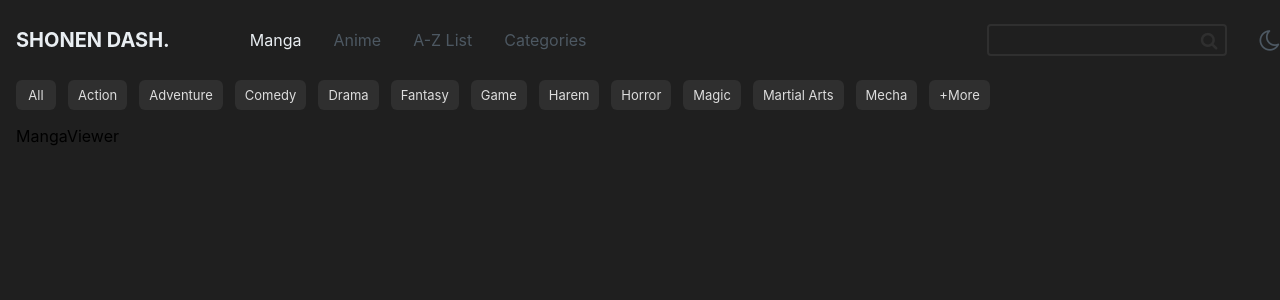
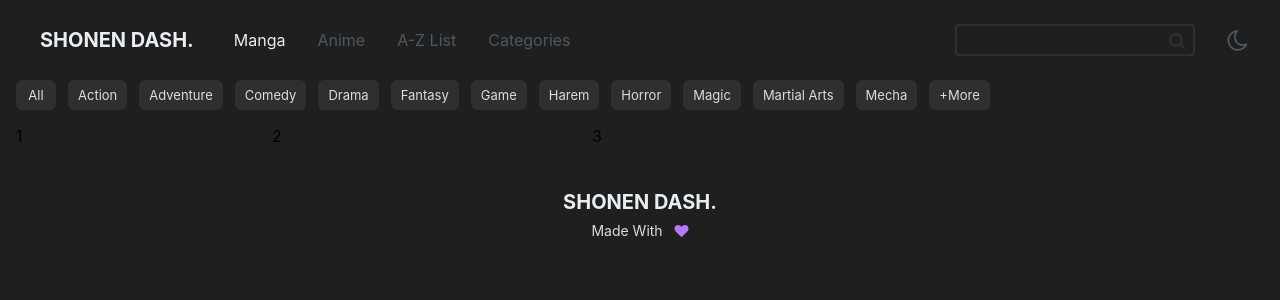
Before and after one commit to arun0808rana/manga-reader, a React (Create React App) app: page /manga-view in a window 1280 px wide. Shown: the top 300 px of the page. Built offline with nearby package versions, Linux system fonts and the light colour scheme.

Commit message:
add: footer

```diff
--- a/src/App.css
+++ b/src/App.css
@@ -10,7 +10,18 @@
   --CHATAK-ACTIVE: #b578ff;
   --MAX-WIDTH: calc(1440px - 32px);
 }
+* {
+  box-sizing: border-box;
+}
+#root,
+html,
+body {
+  height: 100%;
+}
 
+#root > * {
+  padding: 0 16px;
+}
 /* global css */
 * {
   box-sizing: border-box;
@@ -37,7 +48,6 @@
   width: 100%;
   max-width: var(--MAX-WIDTH);
   margin: auto;
-  padding: 0 16px;
 }
 
 .hover-active:hover {
@@ -65,6 +75,7 @@
   width: 100%;
   height: 80px;
   margin: auto;
+  padding: 0 16px;
 }
 .logo.link {
   margin-right: 40px;
@@ -260,7 +271,6 @@
   flex-wrap: wrap;
   max-width: var(--MAX-WIDTH);
   margin: auto;
-  padding: 0 16px;
 }
 .category-pill {
   padding: 0 10px;
@@ -334,7 +344,7 @@
 .latest-updates {
   color: var(--TEXT-DIM-ACTIVE);
   margin: 64px 0 0;
-  width: 70%;
+  width: 64%;
 }
 .latest-updates-body {
   display: flex;
@@ -450,11 +460,47 @@
 }
 /* most viewed css end */
 
+/* manga viewer css start */
+.manga-viewer {
+  max-width: var(--MAX-WIDTH);
+  margin: auto;
+  display: flex;
+  height: fit-content;
+}
 
-/* manga viewer css start */
-.manga-viewer{
-  max-width: var(--MAX-WIDTH);
-  padding: 0 16px;
-  margin: auto;
+.manga-viewer-details-panel {
+  width: 100%;
+  max-width: 256px;
+}
+
+.manga-viewer-chapters-volumes-panel {
+  width: 100%;
+  max-width: 320px;
+}
+
+.manga-viewer-panel {
+  width: 100%;
 }
 /* manga viewer css end */
+
+/* footer css start */
+footer {
+  display: flex;
+  align-items: center;
+  justify-content: center;
+  flex-direction: column;
+  height: 96px;
+  margin-top: 16px;
+}
+.love-website{
+  color: var(--TEXT-DIM-ACTIVE);
+  font-size: 14px;
+}
+.logo.active{
+  margin: 0;
+}
+.love-website > .fa-heart {
+  color: var(--CHATAK-ACTIVE);
+  margin-left: 8px;
+}
+/* footer css end */
--- a/src/App.js
+++ b/src/App.js
@@ -2,20 +2,22 @@
 import './App.css';
 import { Route, Routes } from 'react-router-dom';
 import Home from './features/home/Home';
-import Navbar from './features/navbar/Navbar';
 import MangaViewer from './features/mangaViewer/MangaViewer';
 import CategoryPills from './reusablesComponents/category/CategoryPills';
+import Footer from './reusablesComponents/footer/Footer';
+import Navbar from './reusablesComponents/navbar/Navbar';
 
 function App() {
   return (
     <>
       <Navbar />
-      <CategoryPills/>
+      <CategoryPills />
       <Routes>
         <Route path="/" element={<Home />} />
         <Route path="manga-view" element={<MangaViewer />} />
         {/* <Route path="invoices" element={<Invoices />} /> */}
       </Routes>
+      <Footer />
     </>
   );
 }
--- a/src/features/home/MostViewed.jsx
+++ b/src/features/home/MostViewed.jsx
@@ -60,7 +60,7 @@
                       <div className="most-viewed-genre">Action, Adventure</div>
                     </div>
                     <div className="most-viewed-chapter-updates">
-                      <Link to="">
+                      <Link to="manga-view">
                         <span></span>
                         Chap 1004
                       </Link>
--- a/src/features/mangaViewer/MangaViewer.jsx
+++ b/src/features/mangaViewer/MangaViewer.jsx
@@ -2,7 +2,11 @@
 
 function MangaViewer() {
   return (
-    <div className='manga-viewer'>MangaViewer</div>
+    <div className='manga-viewer'>
+      <div className="manga-viewer-details-panel">1</div>
+      <div className="manga-viewer-chapters-volumes-panel">2</div>
+      <div className="manga-viewer-panel">3</div>
+    </div>
   )
 }
 
--- a/src/reusablesComponents/diffuseSlider/DiffuseSlider.jsx
+++ b/src/reusablesComponents/diffuseSlider/DiffuseSlider.jsx
@@ -47,7 +47,7 @@
   //   effects
   useEffect(() => {
     //   slinding time in milli seconds
-    let TRANSITION_TIME = 2500;
+    let TRANSITION_TIME = 5000;
 
     //   changing slides every 3 seconds
     let interID = setInterval(() => {
--- /dev/null
+++ b/src/reusablesComponents/footer/Footer.jsx
@@ -0,0 +1,15 @@
+import React from 'react'
+import { Link } from 'react-router-dom'
+
+function Footer() {
+  return (
+    <footer>
+        <Link className="nav-link link logo active">SHONEN DASH.</Link>
+        <div className="love-website">
+            Made With <i class="fa fa-heart" aria-hidden="true"></i>
+        </div>
+    </footer>
+  )
+}
+
+export default Footer
--- a/src/features/navbar/Navbar.jsx
+++ b/src/reusablesComponents/navbar/Navbar.jsx
@@ -7,7 +7,7 @@
     <nav>
       <div className="navbar">
         <div className="nav-lhs">
-          <Link className="nav-link link logo active">SHONEN DASH.</Link>
+          <Link to="/" className="nav-link link logo active">SHONEN DASH.</Link>
           <div className="link-container">
             <Link className="nav-link link active">Manga</Link>
             <Link className="nav-link link">Anime</Link>
```
Also changed, not shown: src/reusablesComponents/navbar/Navbar.module.css (renamed from src/features/navbar/Navbar.module.css).
